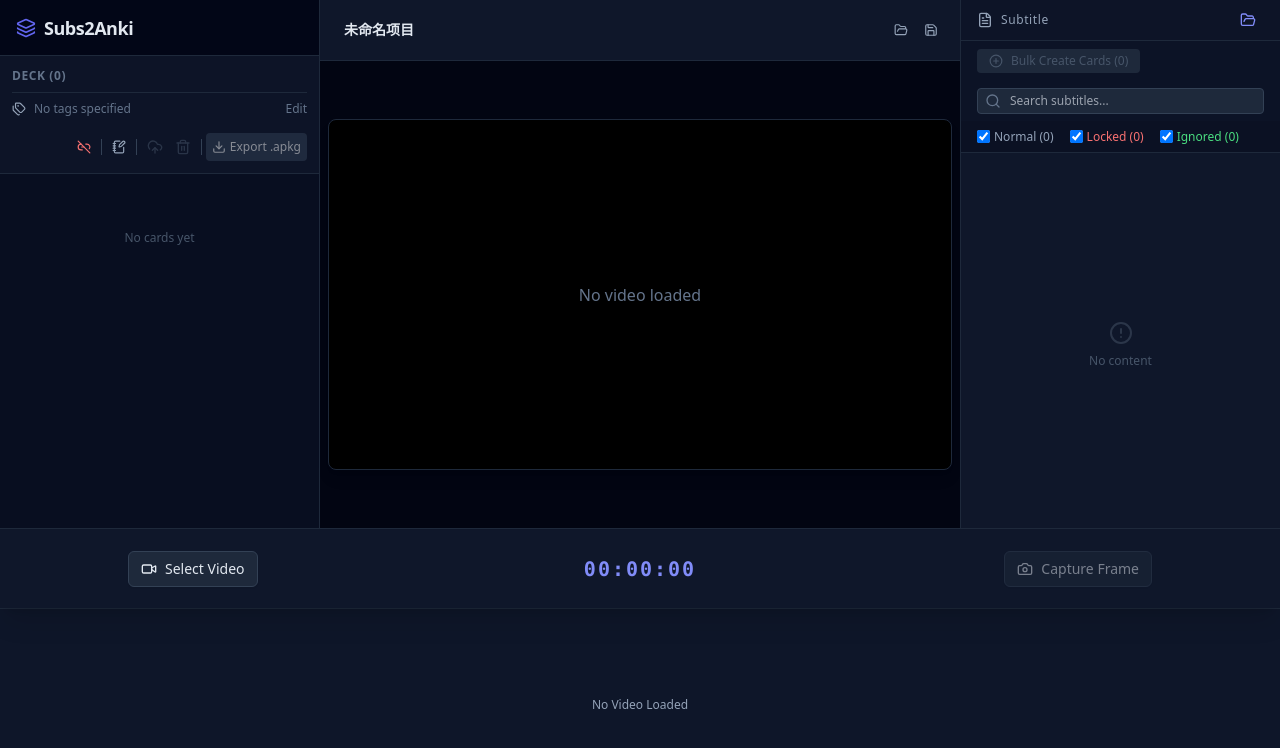
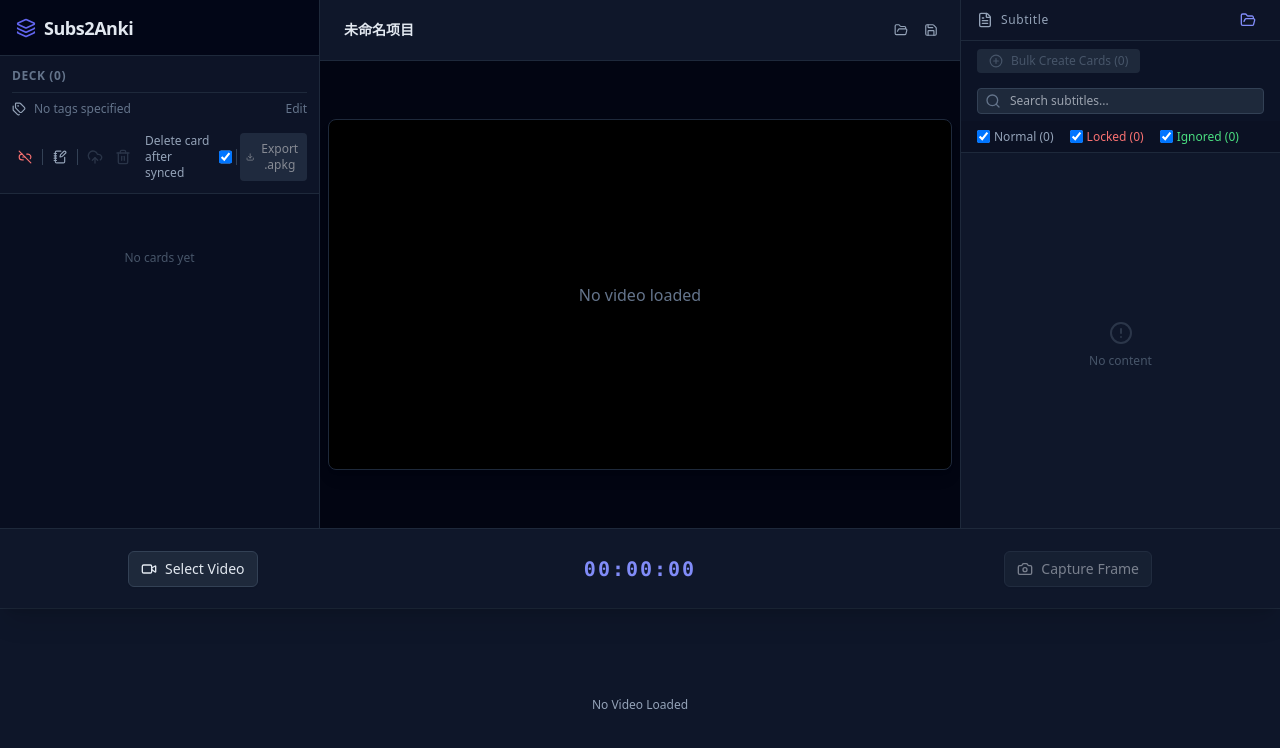
Before and after one commit to qiao-zhang/Subs2Anki, a React (Vite) app: page / in a window 1280 px wide. Shown: the top 748 px of the page. Built offline with nearby package versions, Linux system fonts and the light colour scheme.

Commit message:
Add delete card when synced switch

```diff
--- a/App.tsx
+++ b/App.tsx
@@ -71,6 +71,7 @@ const App: React.FC = () => {
   const [syncProgress, setSyncProgress] = useState({current: 0, total: 0});
   const [isBulkCreating, setIsBulkCreating] = useState<boolean>(false);
   const [bulkCreateProgress, setBulkCreateProgress] = useState({current: 0, total: 0});
+  const [autoDeleteSynced, setAutoDeleteSynced] = useState<boolean>(true);
   const [notification, setNotification] = useState<{ visible: boolean; text: string }>({visible: false, text: ''});
 
   // noinspection JSUnusedLocalSymbols
@@ -434,13 +435,16 @@ const App: React.FC = () => {
 
       // Sync only this card
       updateCardSyncStatus(id, 'syncing');
-      await syncToAnki(ankiConnectUrl, deckName, projectName, ankiConfig, [card], (cur, tot) => {
+      await syncToAnki(ankiConnectUrl, deckName, ankiConfig, [card], (cur, tot) => {
         setSyncProgress({current: cur, total: tot});
       });
 
       // Update card's sync status
       updateCardSyncStatus(id, 'synced');
 
+      if (autoDeleteSynced) {
+        await handleDeleteCard(id);
+      }
       showNotification(`Successfully synced card to Anki!`);
     } catch (e) {
       console.error(e);
@@ -463,7 +467,7 @@ const App: React.FC = () => {
       const unsyncedCards = ankiCards.filter(card => card.syncStatus === 'unsynced');
 
       if (unsyncedCards.length === 0) {
-        showNotification('All cards have already been synced to Anki!');
+        alert('All cards have already been synced to Anki!');
         return;
       }
 
@@ -472,13 +476,14 @@ const App: React.FC = () => {
         updateCardSyncStatus(card.id, 'syncing');
       });
 
-      await syncToAnki(ankiConnectUrl, selectedDeck, projectName, ankiConfig, unsyncedCards, (cur, tot) => {
+      await syncToAnki(ankiConnectUrl, selectedDeck, ankiConfig, unsyncedCards, (cur, tot) => {
         setSyncProgress({current: cur, total: tot});
-      });
-
-      // Update sync status for all successfully synced cards
-      unsyncedCards.forEach(card => {
-        updateCardSyncStatus(card.id, 'synced');
+      }, async (cardId: string) => {
+        if (autoDeleteSynced) {
+          await handleDeleteCard(cardId);
+        } else {
+          updateCardSyncStatus(cardId, 'synced');
+        }
       });
 
       showNotification(`Successfully synced ${unsyncedCards.length} cards to Anki deck: ${selectedDeck}!`);
@@ -686,6 +691,8 @@ const App: React.FC = () => {
           onDeckChange={setSelectedDeck}
           globalTags={globalTags}
           onGlobalTagsChange={setGlobalTags}
+          autoDeleteSynced={autoDeleteSynced}
+          onAutoDeleteSyncedChange={setAutoDeleteSynced}
         />
 
         {/* COL 2: VIDEO (Center) */}
--- a/components/DeckColumn.tsx
+++ b/components/DeckColumn.tsx
@@ -22,6 +22,8 @@ interface DeckColumnProps {
   onDeckChange?: (deckName: string) => void;
   globalTags?: string[];
   onGlobalTagsChange?: (tags: string[]) => void;
+  autoDeleteSynced?: boolean;
+  onAutoDeleteSyncedChange?: (checked: boolean) => void;
   className?: string;
 }
 
@@ -42,6 +44,8 @@ const DeckColumn: React.FC<DeckColumnProps> = ({
                                                  onDeckChange,
                                                  globalTags = [],
                                                  onGlobalTagsChange,
+                                                 autoDeleteSynced,
+                                                 onAutoDeleteSyncedChange,
                                                  className = ''
                                                }) => {
   const [isDropdownOpen, setIsDropdownOpen] = useState<boolean>(false);
@@ -207,6 +211,17 @@ const DeckColumn: React.FC<DeckColumnProps> = ({
               <line x1="14" y1="11" x2="14" y2="17"></line>
             </svg>
           </button>
+          <div className="flex items-center ml-2">
+            <label className="flex items-center gap-1 cursor-pointer">
+              <span className="text-xs text-slate-400 mr-1">Delete card after synced</span>
+              <input
+                type="checkbox"
+                checked={autoDeleteSynced}
+                onChange={(e) => onAutoDeleteSyncedChange?.(e.target.checked)}
+                className="w-4 h-4 text-indigo-600 bg-slate-700 border-slate-600 rounded focus:ring-indigo-500 focus:ring-2"
+              />
+            </label>
+          </div>
           <div className="w-px h-4 bg-slate-700 mx-1 self-center"></div>
           <button
             onClick={onExport}
--- a/services/anki-connect.ts
+++ b/services/anki-connect.ts
@@ -93,10 +93,10 @@ export const getDecks = async (url: string): Promise<string[]> => {
 export const syncToAnki = async (
   url: string,
   deckName: string,
-  projectName: string,
   noteType: AnkiNoteType,
   cards: AnkiCard[],
-  onProgress: (current: number, total: number) => void
+  onProgress: (current: number, total: number) => void,
+  onCardSynced?: (id: string) => void,
 ) => {
   // 1. Create Deck
   await invoke('createDeck', {deck: deckName}, url);
@@ -196,8 +196,8 @@ export const syncToAnki = async (
         }
       }, url);
 
-      // TODO: If the note was added successfully (result is the note ID), we could potentially use this info
-      // but for now we just proceed with the sync
+      onCardSynced && onCardSynced(card.id);
+
     } catch (e) {
       console.error(`Failed to add note for card ${card.id}`, e);
       // Continue to next card
```
